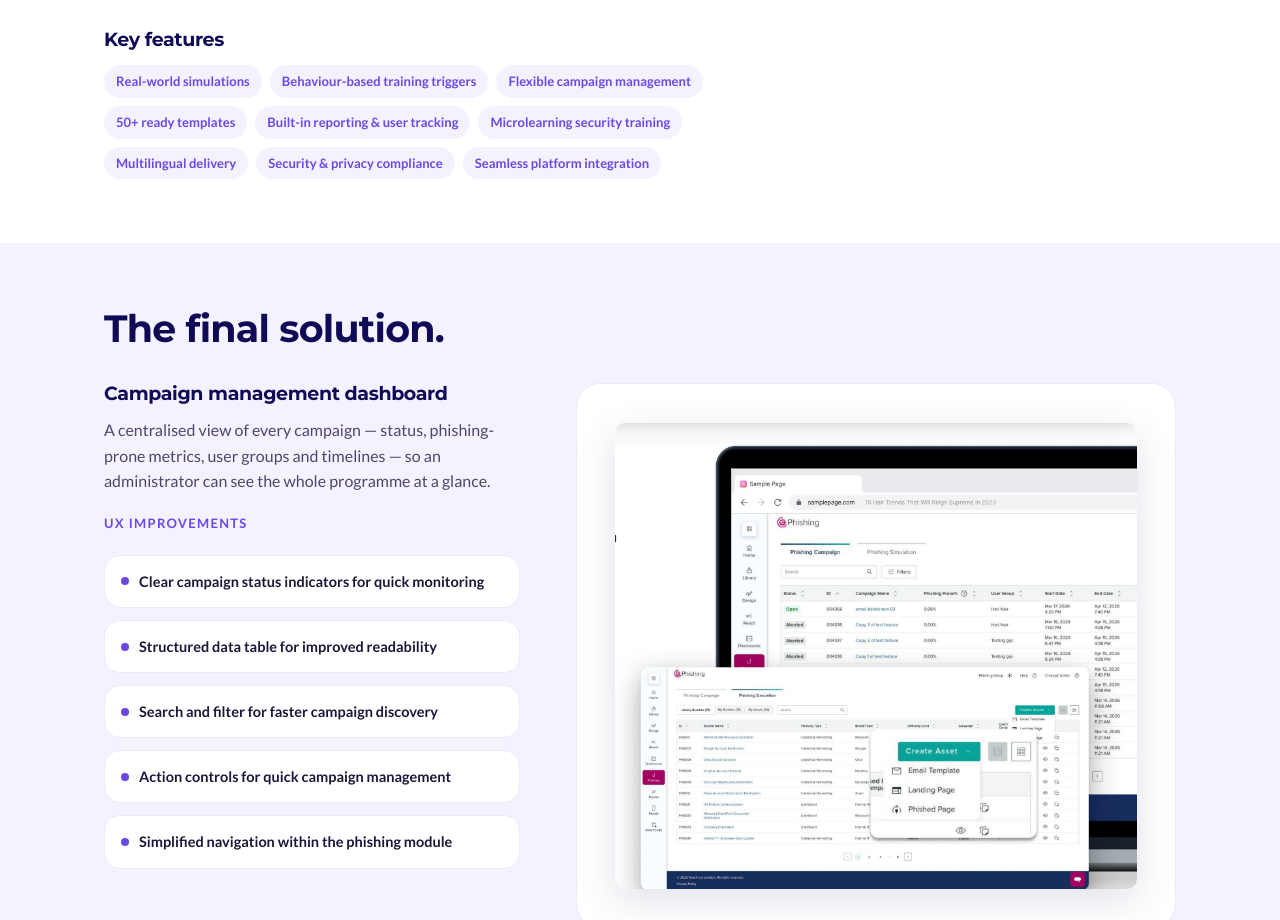
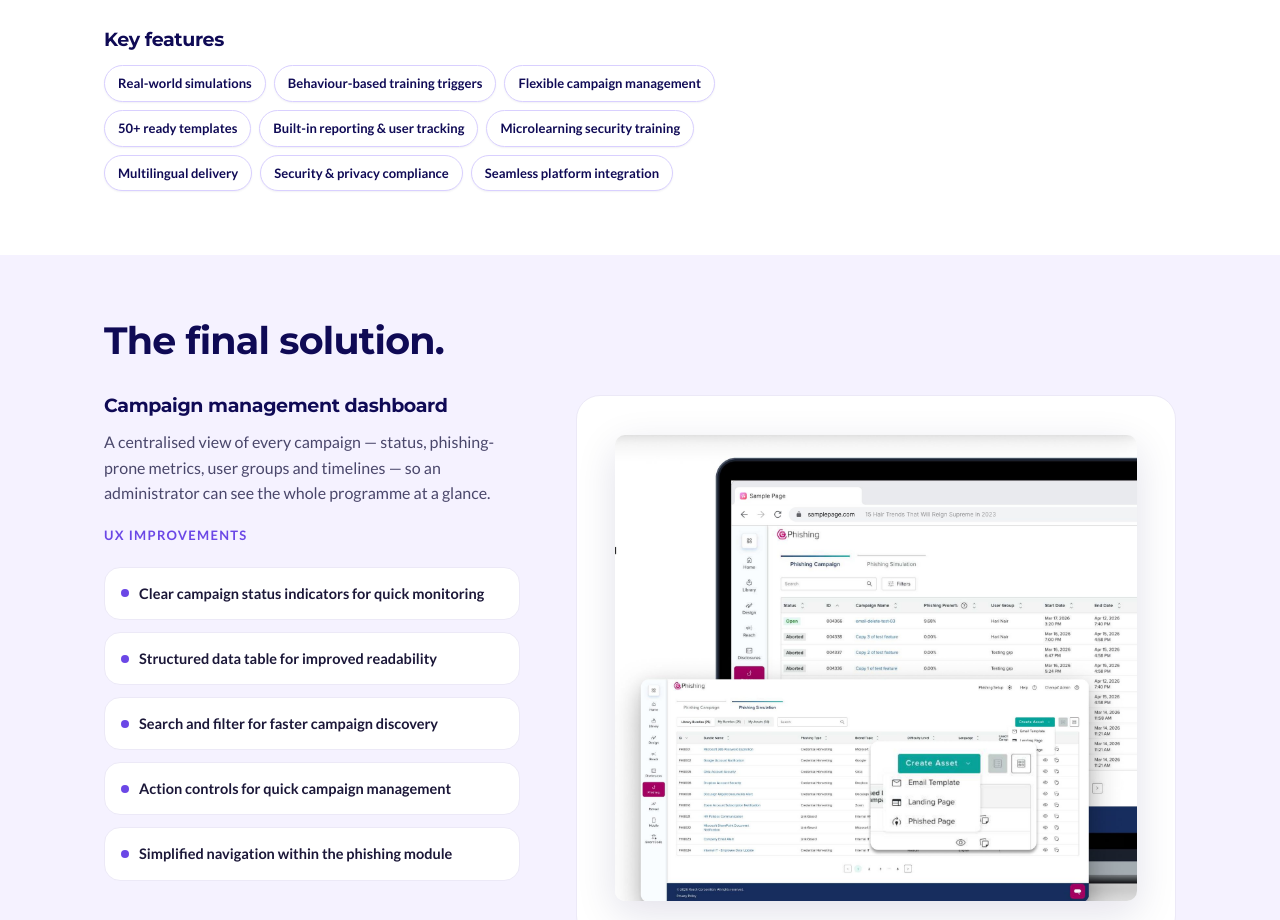
Before and after one commit to abhipatade-creator/Portfolio2026, a plain HTML site: page work/phishing-simulation.html in a window 1280 px wide. Shown: the part 6974-7894 px from the top of the page. Drawn offline with Linux system fonts and the light colour scheme.

Commit message:
Update site 2026-09-08 21:59

```diff
--- a/work/phishing-simulation.html
+++ b/work/phishing-simulation.html
@@ -221,7 +221,7 @@
   .feat-list li{background:#fff;border:1px solid var(--line-2);border-radius:var(--r-lg);padding:14px 16px;font-size:14.5px;color:var(--ink);font-weight:700;display:flex;gap:10px;align-items:center}
   .feat-list li::before{content:"";flex:none;width:8px;height:8px;border-radius:50%;background:var(--action)}
   .chips{display:flex;flex-wrap:wrap;gap:8px;margin-top:14px}
-  .chips span{font-size:13px;font-weight:700;padding:6px 12px;border-radius:var(--r-full);background:var(--tint);color:var(--action)}
+  .chips span{font-size:13px;font-weight:700;padding:7px 13px;border-radius:var(--r-full);background:#fff;color:var(--navy);border:1px solid #d9d0ff;box-shadow:0 1px 2px rgba(15,10,85,.06)}
   @media (max-width:900px){.stages{grid-template-columns:1fr 1fr}.shots{grid-template-columns:1fr}.feat-list{grid-template-columns:1fr}}
   @media (max-width:600px){.stages{grid-template-columns:1fr}}
 </style>
```
